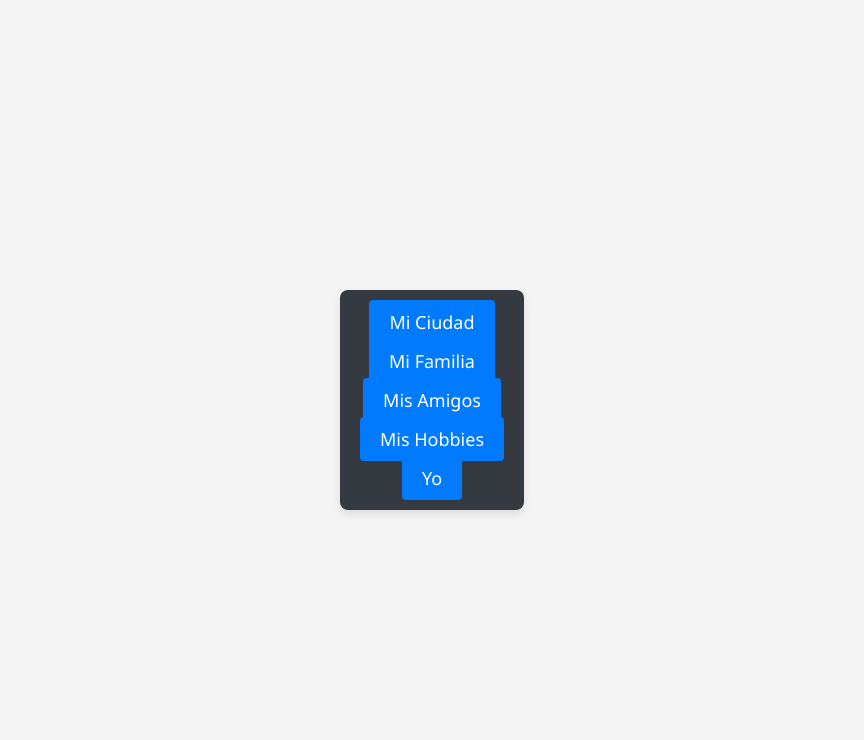
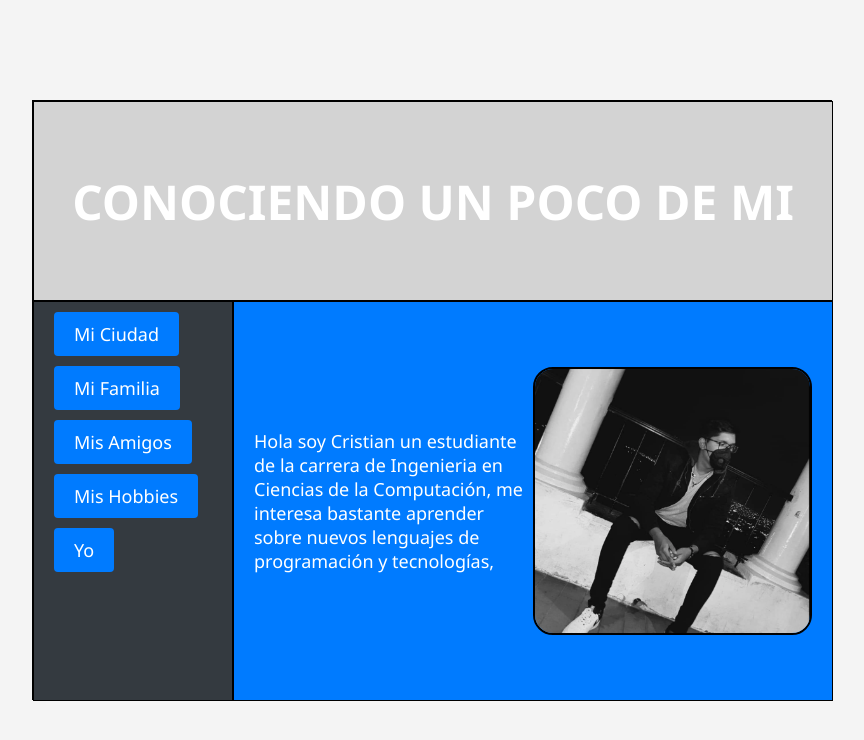
Before and after one commit to CristianJaldinPereira/DesarrolloWebCJP, a PHP site: page /Menu.html in a window 1280 px wide. Shown: the top 740 px of the page, without its empty margins (208-1072 px from the left). Run offline with PHP 8.4, Linux system fonts and the light colour scheme.

Commit message:
actualizacion

```diff
--- a/Tareas/Tarea_3/Menu.css
+++ b/Tareas/Tarea_3/Menu.css
@@ -6,6 +6,7 @@
 }
 
 body {
+
     font-family: 'Segoe UI', Tahoma, Geneva, Verdana, sans-serif;
     background-color: #f4f4f4;
     display: flex;
@@ -14,25 +15,51 @@ body {
     height: 100vh;
 }
 
-/* Contenedor del menú */
-.menu {
-    background-color: #343a40;
-    border-radius: 8px;
-    padding: 20px;
-    box-shadow: 0 4px 8px rgba(0, 0, 0, 0.1);
+
+.container {
+    border: 1px solid #000;
+    display: grid;
+    grid-template-rows: 200px 400px;
+    grid-template-columns: 200px 600px;
+    width: 800px;
+    height: 600px;
+    border: 1px solid black;
+    background-color: #fff;
+    box-shadow: 0 4px 8px rgba(255, 255, 255, 0.1);
+    h1{
+        color: white;
+    }
 }
 
-/* Lista de botones */
+
+.logo {
+    border: 1px solid #000;
+    grid-column: 1 / 3;
+    background-color: #d3d3d3;
+    display: flex;
+    justify-content: center;
+    align-items: center;
+    font-size: 24px;
+    color: #383aaf;
+    text-align: center;
+}
+
+
+.menu {
+    border: 1px solid #000;
+    background-color: #343a40;
+    padding: 20px;
+}
+
 .botones {
     list-style: none;
     display: flex;
     flex-direction: column;
-    align-items: center;
+    align-items: flex-start;
 }
 
-/* Estilos de los enlaces */
 .botones li {
-    margin-bottom: 15px;
+    margin-bottom: 30px;
 }
 
 .botones li:last-child {
@@ -49,7 +76,25 @@ body {
     transition: background-color 0.3s ease;
 }
 
-/* Hover en los enlaces */
 .botones a:hover {
     background-color: #0056b3;
 }
+
+.contenido {
+    border: 1px solid #000;
+    background-color: #007bff;
+    color: white;
+    padding: 20px;
+    display: flex;
+    justify-content: center;
+    align-items: center;
+    font-size: 18px;
+    img {
+        border: 2px solid #000;
+        border-radius: 20px;
+        max-width: 50%;
+        height: auto;
+        display: block;
+        margin:auto;
+    }
+}
--- a/Tareas/Tarea_3/Menu.html
+++ b/Tareas/Tarea_3/Menu.html
@@ -3,11 +3,15 @@
 <head>
     <meta charset="UTF-8">
     <meta name="viewport" content="width=device-width, initial-scale=1.0">
-    <title>Menu de Navegación</title>
+    <title>Menú de Navegación</title>
     <link rel="stylesheet" href="Menu.css">
 </head>
 <body>
-    <div class="menu">
+    <div class="container">
+        <header class="logo">
+            <h1>CONOCIENDO UN POCO DE MI</h1>
+        </header>
+        <nav class="menu">
             <ul class="botones">
                 <li><a href="Miciudad.html">Mi Ciudad</a></li>
                 <li><a href="Mifamilia.html">Mi Familia</a></li>
@@ -15,6 +19,14 @@
                 <li><a href="Mishobies.html">Mis Hobbies</a></li>
                 <li><a href="Yo.html">Yo</a></li>
             </ul>
+        </nav>
+        <main class="contenido">
+            <!-- Aquí puedes colocar el contenido de la página -->
+            <p>Hola soy Cristian un estudiante de la carrera de Ingenieria en Ciencias de la Computación,
+                me interesa bastante aprender sobre nuevos lenguajes de programación y tecnologías,
+            </p>
+            <img src="imagenes/3.png" alt="">
+        </main>
     </div>
 </body>
 </html>
--- a/Tareas/Tarea_3/Miciudad.html
+++ b/Tareas/Tarea_3/Miciudad.html
@@ -60,6 +60,7 @@
             <label for="centro_comercial">Nombre del centro comercial:</label>
             <input type="text" id="centro_comercial" name="Nombre del centro comercial">
         </div>
+        <a href="Menu.html"><img src="imagenes/1.png" > </a>
     </div>
 </body>
 </html>
--- a/Tareas/Tarea_3/Mifamilia.html
+++ b/Tareas/Tarea_3/Mifamilia.html
@@ -60,6 +60,7 @@
             <label for="nombre_tio">Nombre del ti@:</label>
             <input type="text" id="nombre_tio" name="Nombre del ti@">
         </div>
+        <a href="Menu.html"><img src="imagenes/1.png" > </a>
     </div>
 </body>
 </html>
--- a/Tareas/Tarea_3/Misamigos.html
+++ b/Tareas/Tarea_3/Misamigos.html
@@ -4,7 +4,7 @@
     <meta charset="UTF-8">
     <meta name="viewport" content="width=device-width, initial-scale=1.0">
     <title>Mis Amigos</title>
-    <link rel="stylesheet" href="MIsamigos.css">
+    <link rel="stylesheet" href="Misamigos.css">
 </head>
 <body>
     <div class="container">
@@ -51,6 +51,7 @@
             <label for="pasatiempo">Pasatiempo</label>
             <input type="text" id="pasatiempo" name="Pasatiempo">
         </div>
+        <a href="Menu.html"><img src="imagenes/1.png" > </a>
     </div>
 </body>
 </html>
--- a/Tareas/Tarea_3/Mishobies.html
+++ b/Tareas/Tarea_3/Mishobies.html
@@ -4,7 +4,7 @@
     <meta charset="UTF-8">
     <meta name="viewport" content="width=device-width, initial-scale=1.0">
     <title>Mis Hobbies</title>
-    <link rel="stylesheet" href="Mishibies.css">
+    <link rel="stylesheet" href="MIshobies.css">
 </head>
 <body>
     <div class="container">
@@ -37,6 +37,7 @@
             <label for="actividad">Actividad preferida:</label>
             <input type="text" id="actividad" name="Actividad preferida">
         </div>
+        <a href="Menu.html"><img src="imagenes/1.png" > </a>
     </div>
 </body>
 </html>
--- a/Tareas/Tarea_3/Yo.html
+++ b/Tareas/Tarea_3/Yo.html
@@ -72,6 +72,7 @@
             <label for="libro_favorito">Libro favorito</label>
             <input type="text" id="libro_favorito" name="libro_favorito">
         </div>
+        <a href="Menu.html"><img src="imagenes/1.png" > </a>
     </div>
 </body>
 </html>
```
Also changed, not shown: Tareas/Tarea_3/Miciudad.css (+12 -0 lines), Tareas/Tarea_3/Mifamilia.css (+12 -0 lines), Tareas/Tarea_3/Misamigos.css (renamed from Tareas/Tarea_3/MIsamigos.css, +17 -5 lines), Tareas/Tarea_3/Mishobies.css (renamed from Tareas/Tarea_3/MIshibies.css, +12 -0 lines), Tareas/Tarea_3/Yo.css (+12 -0 lines), Tareas/Tarea_3/imagenes/1.png (added), Tareas/Tarea_3/imagenes/3.png (added). Lines whose indentation alone changed are shown as unchanged.
